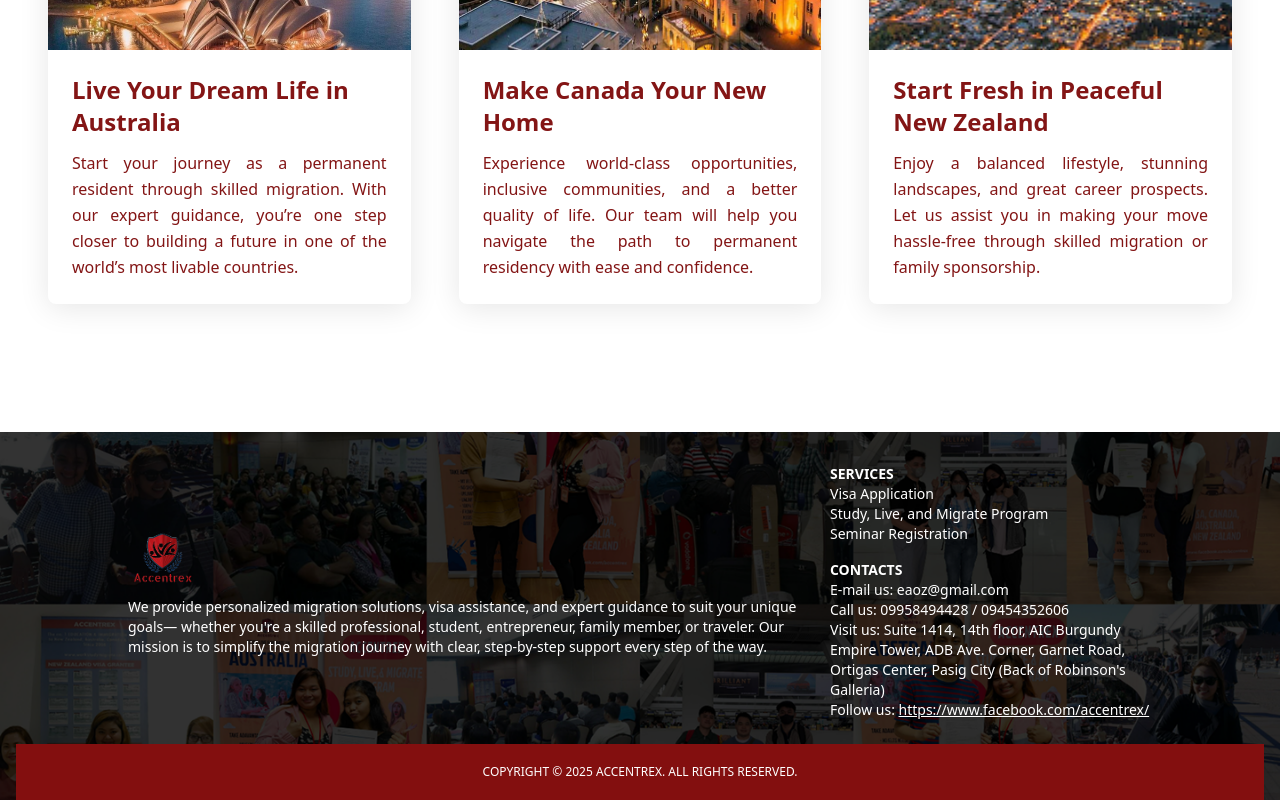
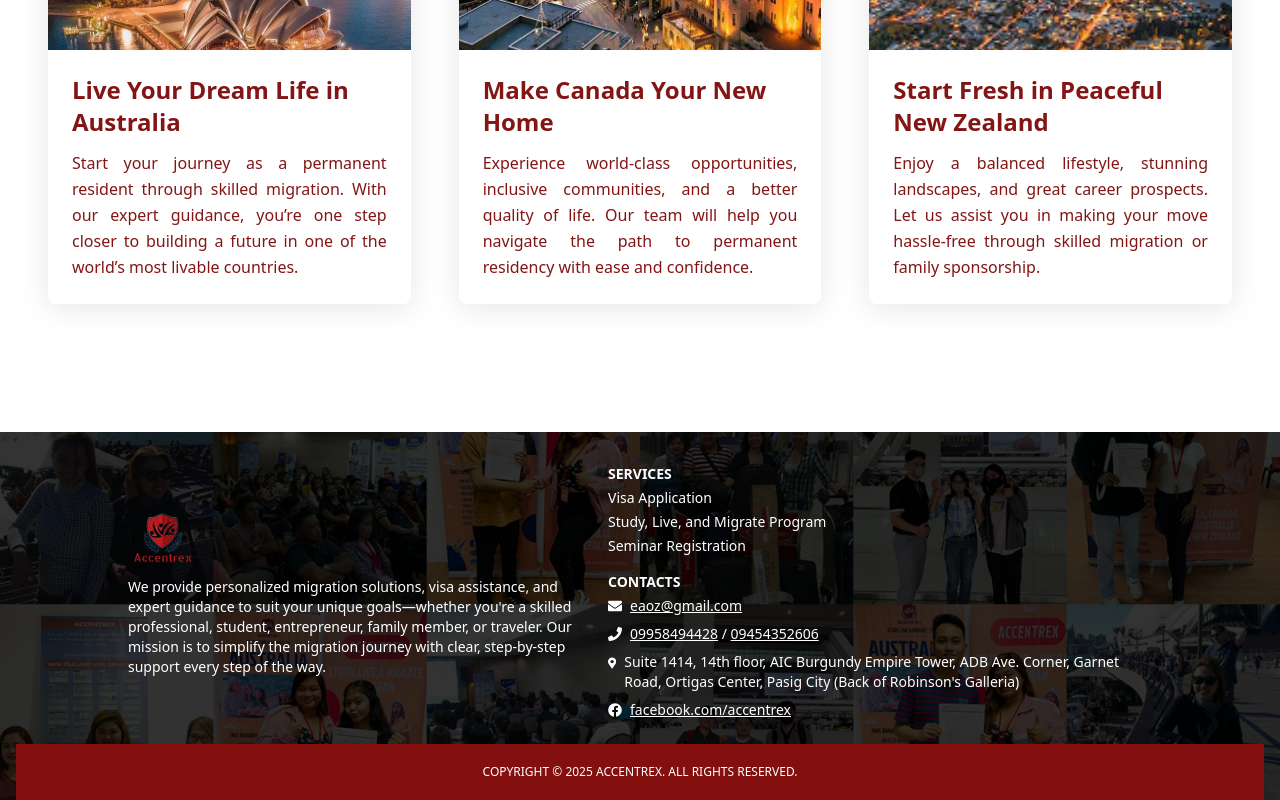
Before and after one commit to aidantiu/accentrex_web, a React (Vite) app in the folder client/: page / in a window 1280 px wide. Shown: the part 1746-2546 px from the top of the page. Built offline with nearby package versions, Linux system fonts and the light colour scheme.

Commit message:
Added Footer with react-icons

```diff
--- a/client/src/components/footer.jsx
+++ b/client/src/components/footer.jsx
@@ -1,6 +1,7 @@
-import React from 'react';
-import footerBg from '../assets/footerBg.png';
-import footerLogo from '../assets/AccentrexLogo.png';
+import React from "react";
+import { FaFacebook, FaPhone, FaEnvelope, FaMapMarkerAlt } from "react-icons/fa";
+import footerBg from "../assets/footerBg.png";
+import footerLogo from "../assets/AccentrexLogo.png";
 
 const Footer = () => {
   return (
@@ -9,35 +10,70 @@ const Footer = () => {
       style={{ backgroundImage: `url(${footerBg})` }}
     >
       <div className="max-w-5xl mx-auto flex flex-col md:flex-row items-center md:justify-between gap-8">
-        <div className="text-center md:text-left">
-          <img src={footerLogo} alt="Footer Logo" className="max-w-[70px] mx-auto md:mx-0" />
+        {/* Logo & Description */}
+        <div className="text-center md:text-left max-w-md">
+          <img
+            src={footerLogo}
+            alt="Footer Logo"
+            className="max-w-[70px] mx-auto md:mx-0"
+          />
           <p className="text-sm mt-2">
-            We provide personalized migration solutions, visa assistance, and expert guidance to suit your unique goals—
-            whether you're a skilled professional, student, entrepreneur, family member, or traveler.
-            Our mission is to simplify the migration journey with clear, step-by-step support every step of the way.
+            We provide personalized migration solutions, visa assistance, and
+            expert guidance to suit your unique goals—whether you're a skilled
+            professional, student, entrepreneur, family member, or traveler. Our
+            mission is to simplify the migration journey with clear, step-by-step
+            support every step of the way.
           </p>
         </div>
 
+        {/* Services & Contacts */}
         <div className="text-center md:text-left text-sm">
           <p className="font-bold">SERVICES</p>
-          <p>
-            Visa Application<br />
-            Study, Live, and Migrate Program<br />
-            Seminar Registration
-          </p>
+          <ul className="list-none space-y-1 mt-1">
+            <li>Visa Application</li>
+            <li>Study, Live, and Migrate Program</li>
+            <li>Seminar Registration</li>
+          </ul>
 
           <p className="font-bold mt-4">CONTACTS</p>
-          <p>
-            E-mail us: eaoz@gmail.com<br />
-            Call us: 09958494428 / 09454352606<br />
-            Visit us: Suite 1414, 14th floor, AIC Burgundy Empire Tower, ADB Ave. Corner, Garnet Road, Ortigas Center, Pasig City (Back of Robinson's Galleria)<br />
-            Follow us: <a href="https://www.facebook.com/accentrex/" target="_blank" rel="noopener noreferrer" className="underline">
-              https://www.facebook.com/accentrex/
-            </a>
-          </p>
+          <ul className="list-none space-y-2 mt-1">
+            <li className="flex items-center gap-2 justify-center md:justify-start">
+              <FaEnvelope />
+              <a href="mailto:eaoz@gmail.com" className="underline">
+                eaoz@gmail.com
+              </a>
+            </li>
+            <li className="flex items-center gap-2 justify-center md:justify-start">
+              <FaPhone />
+              <div>
+                <a href="tel:09958494428" className="underline">09958494428</a> /{" "}
+                <a href="tel:09454352606" className="underline">09454352606</a>
+              </div>
+            </li>
+            <li className="flex items-start gap-2 justify-center md:justify-start">
+              <FaMapMarkerAlt className="mt-1" />
+              <span className="break-words">
+                Suite 1414, 14th floor, AIC Burgundy Empire Tower, ADB Ave.
+                Corner, Garnet Road, Ortigas Center, Pasig City (Back of
+                Robinson's Galleria)
+              </span>
+            </li>
+            <li className="flex items-center gap-2 justify-center md:justify-start">
+              <FaFacebook />
+              <a
+                href="https://www.facebook.com/accentrex/"
+                target="_blank"
+                rel="noopener noreferrer"
+                className="underline"
+              >
+                facebook.com/accentrex
+              </a>
+            </li>
+          </ul>
         </div>
       </div>
 
+      {/* Copyright */}
       <div className="w-full bg-[#830F0F] text-white text-center text-xs mt-6 py-5 uppercase z-50">
         Copyright © 2025 ACCENTREX. All Rights Reserved.
       </div>
```
